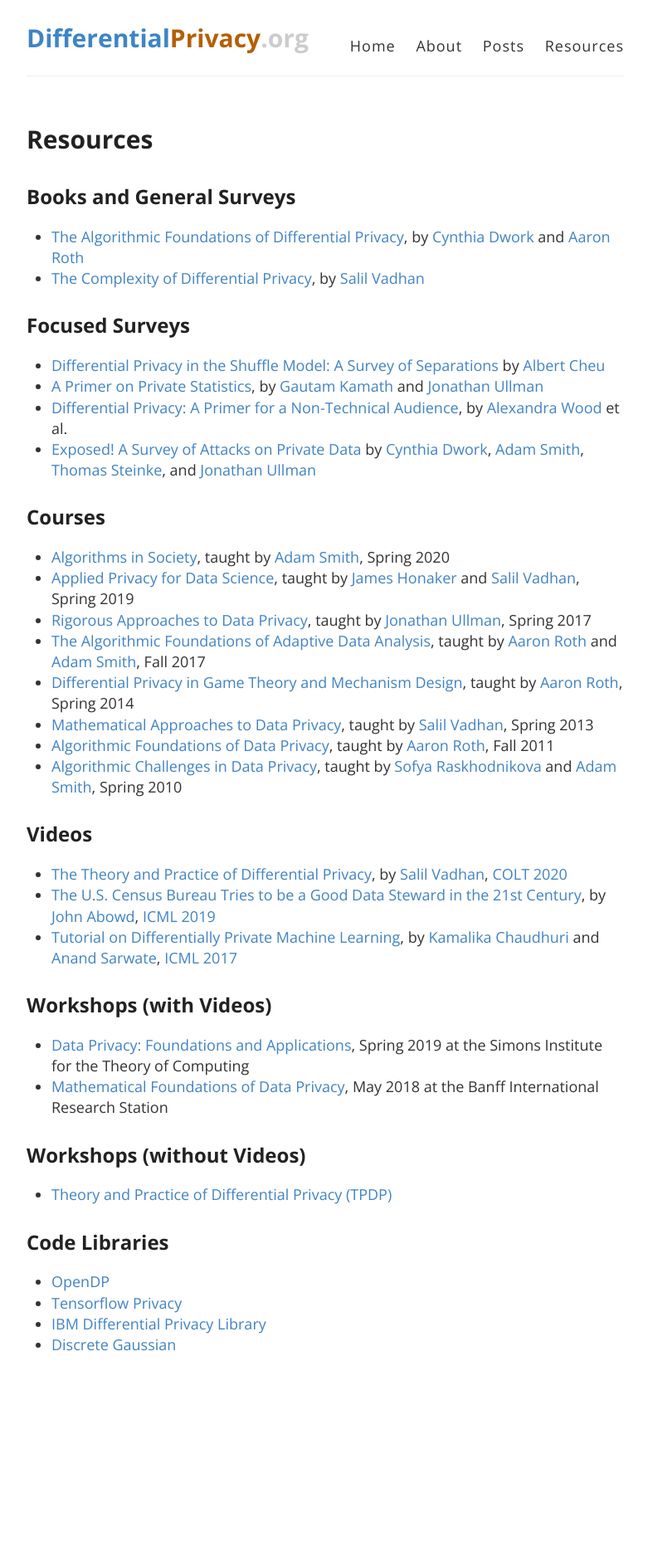
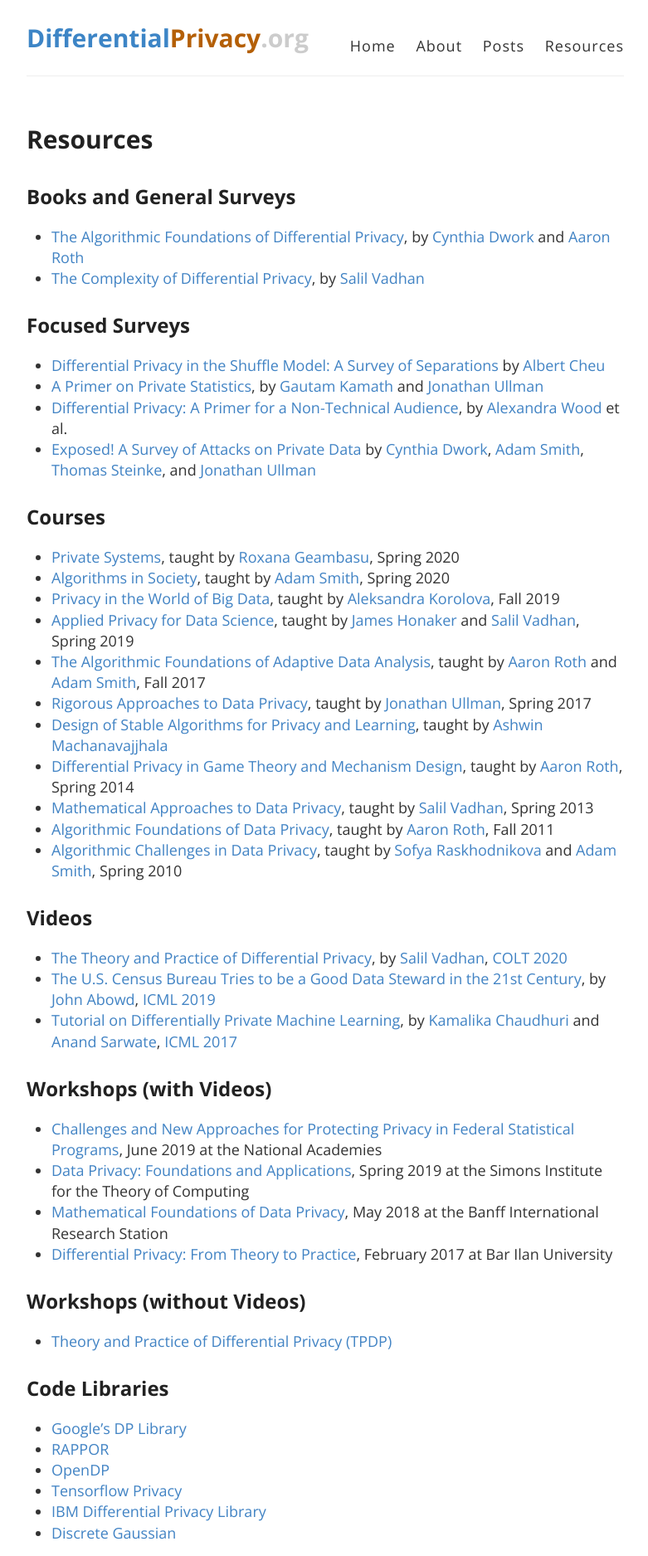
Before and after one commit to differentialprivacy/differentialprivacy, a Jekyll site: the page built from resources.md, in a window 1280 px wide. Shown: the whole page at 83% size, without its empty margins (248-1029 px from the left). Built offline with Jekyll 4.4.1, drawn with Linux system fonts in a browser that asks for light colours; before the commit the page ends 1648 px from its top, so only the background shows below that.

Commit message:
adding new resources suggested by Aleksandra Korolova

```diff
--- a/resources.md
+++ b/resources.md
@@ -15,10 +15,13 @@ permalink: /resources/
 * [Exposed! A Survey of Attacks on Private Data](https://privacytools.seas.harvard.edu/publications/exposed-survey-attacks-private-data) by [Cynthia Dwork](https://www.microsoft.com/en-us/research/people/dwork/), [Adam Smith](https://cs-people.bu.edu/ads22/), [Thomas Steinke](http://www.thomas-steinke.net/), and [Jonathan Ullman](http://www.ccs.neu.edu/home/jullman/)
 
 ## Courses
+* [Private Systems](https://columbia.github.io/private-systems-class/), taught by [Roxana Geambasu](https://roxanageambasu.github.io/), Spring 2020
 * [Algorithms in Society](https://docs.google.com/document/d/1MO9DSbJMMnJxgml3uwYRgw2LaXPzUaDGyDM1CU6Z-Tk/), taught by [Adam Smith](https://cs-people.bu.edu/ads22/), Spring 2020
+* [Privacy in the World of Big Data](https://www.korolova.com/teaching/CSCI631/), taught by [Aleksandra Korolova](https://www.korolova.com/), Fall 2019
 * [Applied Privacy for Data Science](http://people.seas.harvard.edu/~salil/cs208/), taught by [James Honaker](https://hona.kr/) and [Salil Vadhan](https://salil.seas.harvard.edu/), Spring 2019
+* [The Algorithmic Foundations of Adaptive Data Analysis](https://adaptivedataanalysis.com/), taught by [Aaron Roth](https://www.cis.upenn.edu/~aaroth/) and [Adam Smith](https://cs-people.bu.edu/ads22/), Fall 2017
 * [Rigorous Approaches to Data Privacy](http://www.ccs.neu.edu/home/jullman/cs7880s17/syllabus.html), taught by [Jonathan Ullman](http://www.ccs.neu.edu/home/jullman/), Spring 2017
-* [The Algorithmic Foundations of Adaptive Data Analysis](https://adaptivedataanalysis.com/), taught by [Aaron Roth](https://www.cis.upenn.edu/~aaroth/) and [Adam Smith](https://cs-people.bu.edu/ads22/), Fall 2017
+* [Design of Stable Algorithms for Privacy and Learning](https://www2.cs.duke.edu/courses/fall16/compsci590.3/), taught by [Ashwin Machanavajjhala](https://users.cs.duke.edu/~ashwin/)
 * [Differential Privacy in Game Theory and Mechanism Design](https://www.cis.upenn.edu/~aaroth/courses/gametheoryprivacyS14.html), taught by [Aaron Roth](https://www.cis.upenn.edu/~aaroth/), Spring 2014
 * [Mathematical Approaches to Data Privacy](http://people.seas.harvard.edu/~salil/diffprivcourse/spring13/), taught by [Salil Vadhan](https://salil.seas.harvard.edu/), Spring 2013
 * [Algorithmic Foundations of Data Privacy](https://www.cis.upenn.edu/~aaroth/courses/privacyF11.html), taught by [Aaron Roth](https://www.cis.upenn.edu/~aaroth/), Fall 2011
@@ -30,13 +33,17 @@ permalink: /resources/
 * [Tutorial on Differentially Private Machine Learning](https://vimeo.com/248492174), by [Kamalika Chaudhuri](http://cseweb.ucsd.edu/~kamalika/) and [Anand Sarwate](https://www.ece.rutgers.edu/~asarwate/), [ICML 2017](https://icml.cc/Conferences/2017/)
 
 ## Workshops (with Videos)
+* [Challenges and New Approaches for Protecting Privacy in Federal Statistical Programs](https://www.nationalacademies.org/event/06-06-2019/challenges-and-new-approaches-for-protecting-privacy-in-federal-statistical-programs-a-workshop), June 2019 at the National Academies
 * [Data Privacy: Foundations and Applications](https://simons.berkeley.edu/programs/privacy2019), Spring 2019 at the Simons Institute for the Theory of Computing
 * [Mathematical Foundations of Data Privacy](https://www.birs.ca/events/2018/5-day-workshops/18w5189), May 2018 at the Banff International Research Station
+* [Differential Privacy: From Theory to Practice](http://cyber.biu.ac.il/event/the-7th-biu-winter-school/), February 2017 at Bar Ilan University
 
 ## Workshops (without Videos)
 * [Theory and Practice of Differential Privacy (TPDP)](https://tpdp.journalprivacyconfidentiality.org/)
 
 ## Code Libraries
+* [Google's DP Library](https://github.com/google/differential-privacy)
+* [RAPPOR](https://github.com/google/rappor)
 * [OpenDP](https://github.com/opendifferentialprivacy/)
 * [Tensorflow Privacy](https://github.com/tensorflow/privacy)
 * [IBM Differential Privacy Library](https://github.com/IBM/differential-privacy-library)
```
